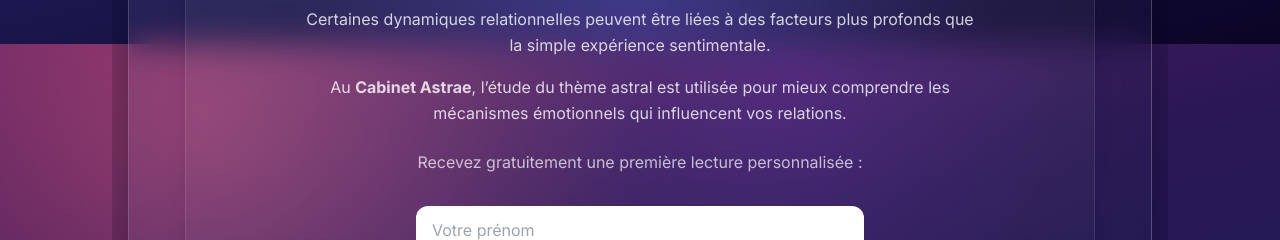
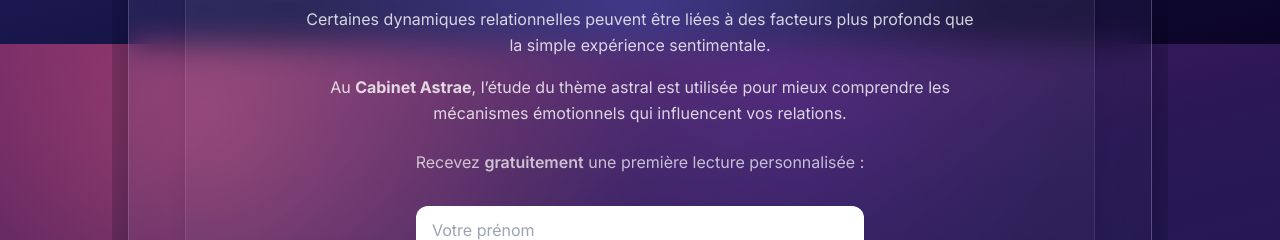
Before and after one commit to arnaudcrestey/astero-minisites, a Next.js app: page /result in a window 1280 px wide. Shown: the part 756-996 px from the top of the page. Built offline with nearby package versions, Linux system fonts and the light colour scheme; no server answers.

Commit message:
Update ResultClient.tsx

```diff
--- a/components/ResultClient.tsx
+++ b/components/ResultClient.tsx
@@ -229,8 +229,8 @@
           </p>
 
           <p className="mt-6 text-white/70 max-w-2xl mx-auto">
-            Recevez gratuitement une première lecture personnalisée :
-          </p>
+  Recevez <span className="font-semibold text-neon">gratuitement</span> une première lecture personnalisée :
+</p>
 
 
           <form
```
